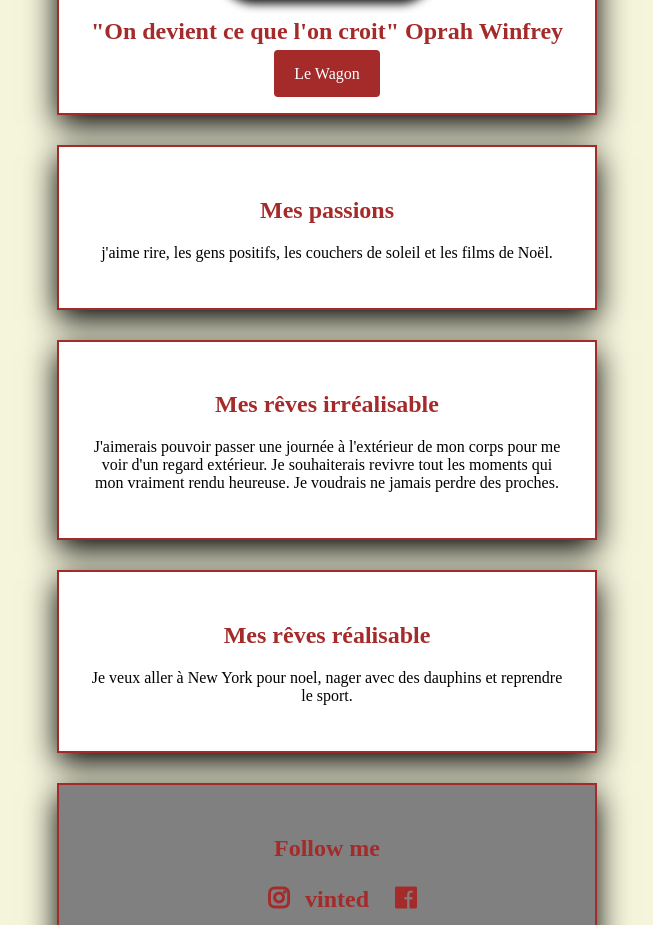
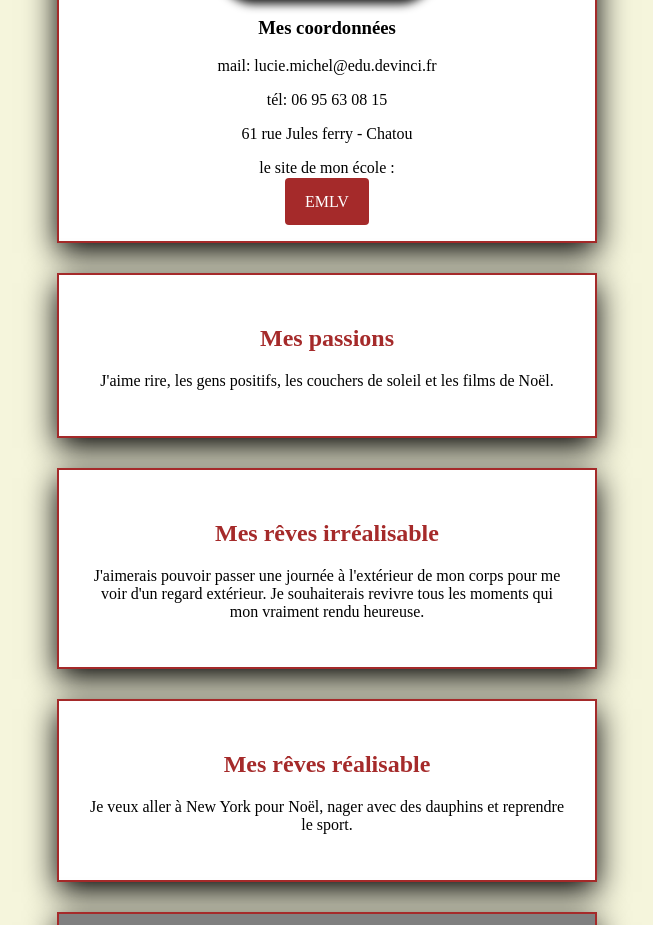
Before and after one commit to luciemichel78/my-profile, a plain HTML site: page index.html in a window 1280 px wide. Shown: the part 470-1395 px from the top of the page, without its empty margins (313-966 px from the left). Drawn offline with Linux system fonts and the light colour scheme.

Commit message:
Add files via upload

```diff
--- a/index.html
+++ b/index.html
@@ -15,23 +15,27 @@
 	<div class="container">
 		<div class="boite1"> <h1>Coucou c'est moi, LUCIE !</h1>
 			<img src="Images/profile-picture.jpg" class="image-lucie" alt="Lucie Michel">
-			<p></p>
-			<h2>"On devient ce que l'on croit" Oprah Winfrey</h2>
-			<p></p>
-			<a href="https://www.lewagon.com/fr" class="btn-blue" target="_blank">Le Wagon</a>
+			<a href="https://outlook.office.com/mail/inbox" target="_blank"></a>
+			<div class="boiteco"><p> <h3>Mes coordonnées</h3></p>
+			<p>mail: lucie.michel@edu.devinci.fr</p>
+			<p>tél: 06 95 63 08 15</p>
+			<p>61 rue Jules ferry - Chatou</p>
+			<p>le site de mon école :</p>
+			<a href="https://www.emlv.fr/" class="btn-blue" target="_blank">EMLV</a></div>
+
 		</div>
 
 		<div class="boite2"><h2>Mes passions</h2>
-			<p>j'aime rire, les gens positifs, les couchers de soleil et les films de Noël. </p>
+			<p>J'aime rire, les gens positifs, les couchers de soleil et les films de Noël. </p>
 		</div>
 
 		<div class="boite3"><h2>Mes rêves irréalisable</h2>
-			<p>J'aimerais pouvoir passer une journée à l'extérieur de mon corps pour me voir d'un regard extérieur. Je souhaiterais revivre tout les moments qui mon vraiment rendu heureuse. Je voudrais ne jamais perdre des proches.</p>
+			<p>J'aimerais pouvoir passer une journée à l'extérieur de mon corps pour me voir d'un regard extérieur. Je souhaiterais revivre tous les moments qui mon vraiment rendu heureuse.</p>
 		</div>
 
 		<div class="boite4">
 			<h2>Mes rêves réalisable</h2>
-			<p>Je veux aller à New York pour noel, nager avec des dauphins et reprendre le sport.  </p>
+			<p>Je veux aller à New York pour Noël, nager avec des dauphins et reprendre le sport.  </p>
 		</div>
 
 
```
